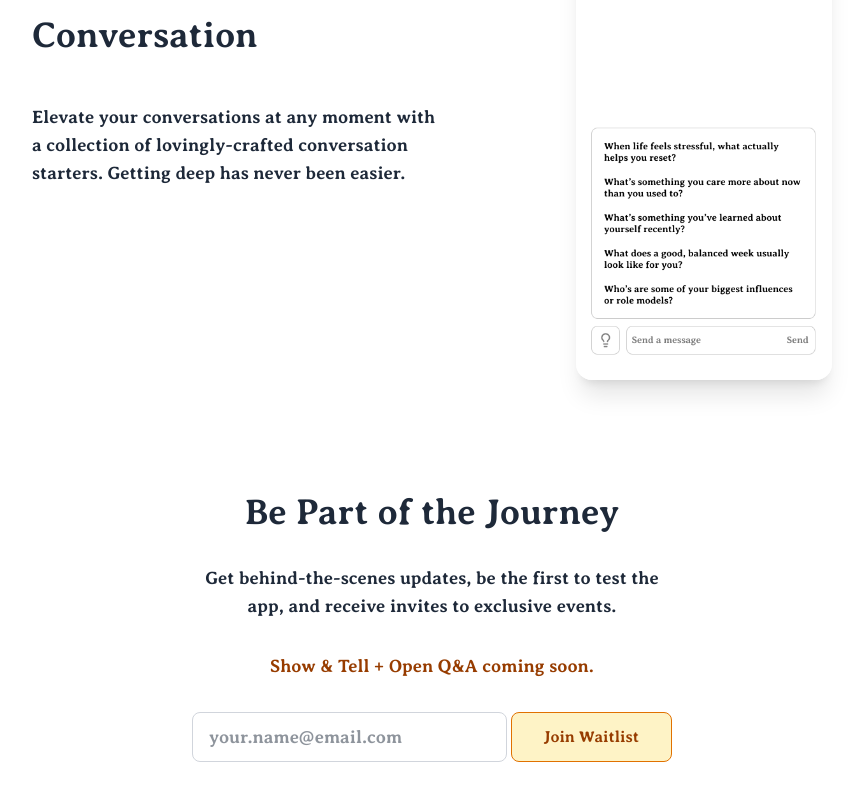
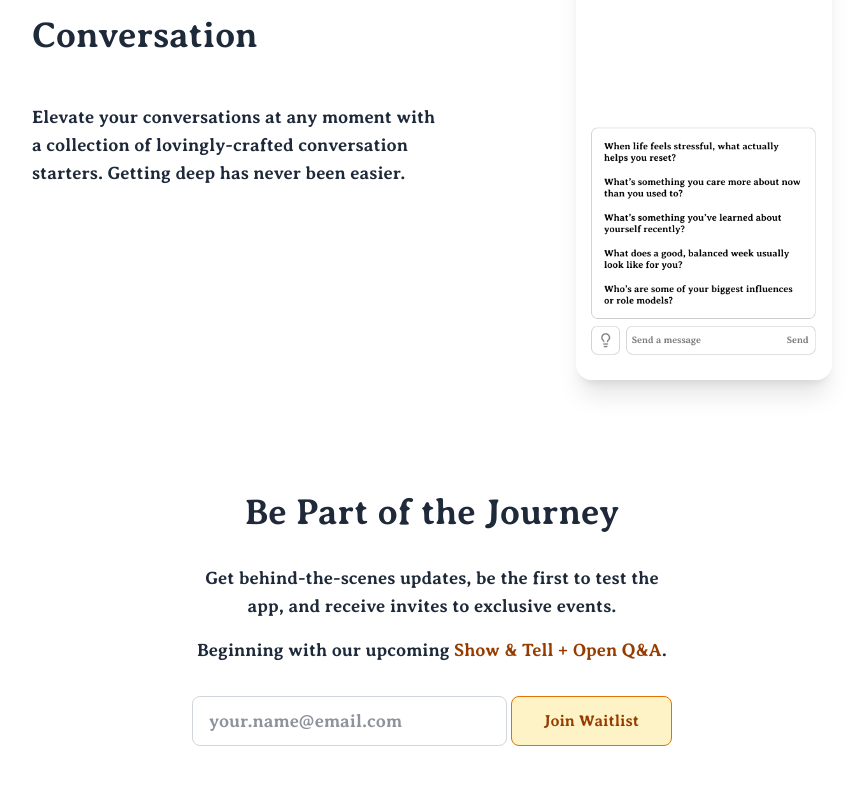
Before and after one commit to FayZ676/kindred, a Next.js app in the folder website/: page / in a window 1280 px wide. Shown: the part 3240-4040 px from the top of the page, without its empty margins (208-1069 px from the left). Built offline with nearby package versions, Linux system fonts and the light colour scheme; what forminit would draw is missing.

Commit message:
Update copy.

```diff
--- a/website/app/page.tsx
+++ b/website/app/page.tsx
@@ -92,11 +92,16 @@ export default function Home() {
       {/* Waitlist Section */}
       <section className="text-center text-base md:text-lg font-bold grid gap-6 md:gap-8 mx-auto px-0 md:px-20 lg:px-40 pb-16">
         <p className="text-3xl md:text-4xl">Be Part of the Journey</p>
-        <p>
-          Get behind-the-scenes updates, be the first to test the app, and
-          receive invites to exclusive events.
-        </p>
-        <p className="text-amber-800">Show & Tell + Open Q&A coming soon.</p>
+        <div className="grid gap-4">
+          <p>
+            Get behind-the-scenes updates, be the first to test the app, and
+            receive invites to exclusive events.
+          </p>
+          <p>
+            Beginning with our upcoming{" "}
+            <span className="text-amber-800">Show & Tell + Open Q&A</span>.
+          </p>
+        </div>
         <WaitlistForm />
       </section>
     </div>
```
